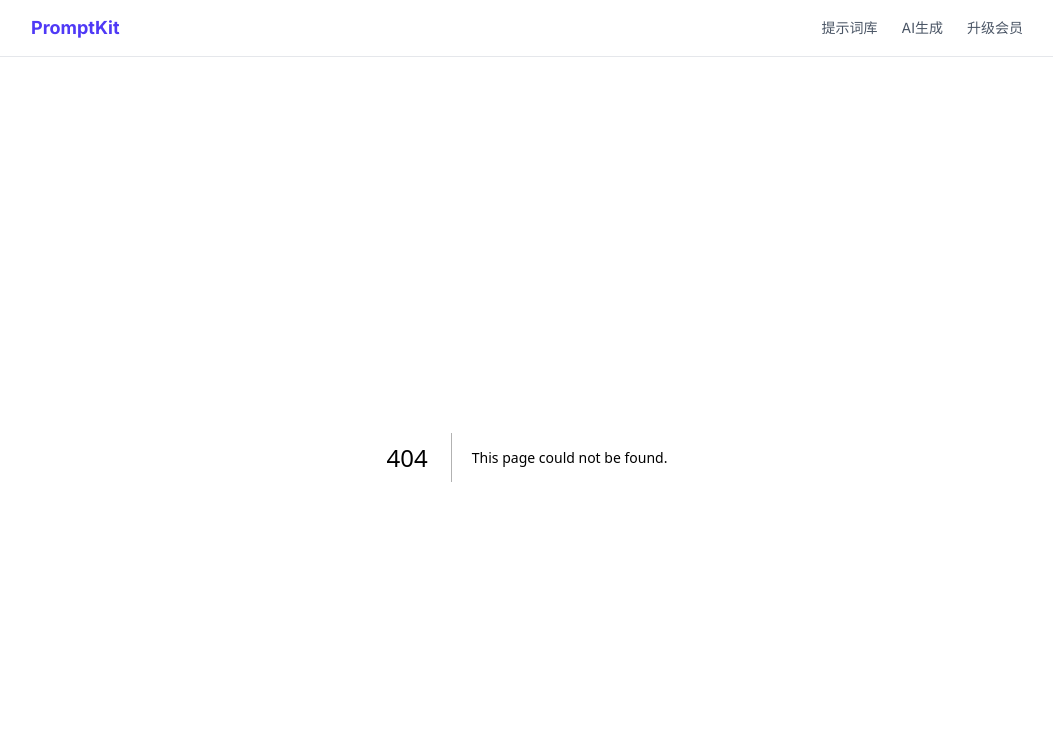
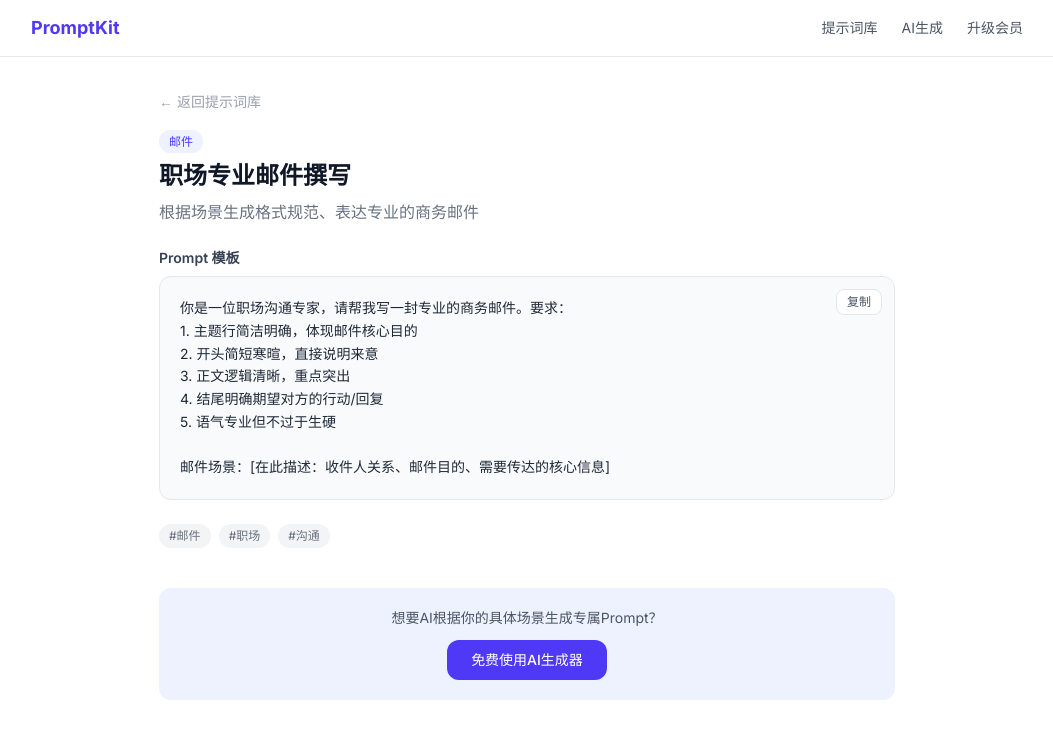
Before and after one commit to zhaomo08/promptkit-zh, a Next.js app: page /prompts/email-professional in a window 1280 px wide. Before the commit this address had no page. Shown: the top 738 px of the page, without its empty margins (113-1166 px from the left). Built offline with nearby package versions, Linux system fonts and the light colour scheme.

Commit message:
feat: add SSG prompt detail pages with copy button

```diff
--- /dev/null
+++ b/app/prompts/[slug]/page.tsx
@@ -0,0 +1,71 @@
+import { getAllPrompts, getPromptBySlug } from '@/lib/prompts'
+import { notFound } from 'next/navigation'
+import type { Metadata } from 'next'
+import CopyButton from '@/components/CopyButton'
+import Link from 'next/link'
+
+interface Props {
+  params: Promise<{ slug: string }>
+}
+
+export async function generateStaticParams() {
+  return getAllPrompts().map(p => ({ slug: p.slug }))
+}
+
+export async function generateMetadata({ params }: Props): Promise<Metadata> {
+  const { slug } = await params
+  const prompt = getPromptBySlug(slug)
+  if (!prompt) return {}
+  return {
+    title: `${prompt.title} Prompt模板 - PromptKit`,
+    description: `${prompt.description}。适用于${prompt.category}场景，可直接复制使用的AI提示词。`,
+  }
+}
+
+export default async function PromptDetailPage({ params }: Props) {
+  const { slug } = await params
+  const prompt = getPromptBySlug(slug)
+  if (!prompt) notFound()
+
+  return (
+    <main className="max-w-3xl mx-auto px-4 py-8">
+      <Link href="/prompts" className="text-sm text-gray-400 hover:text-indigo-600 mb-4 inline-block">
+        ← 返回提示词库
+      </Link>
+
+      <div className="mb-2">
+        <span className="text-xs bg-indigo-50 text-indigo-600 px-2.5 py-1 rounded-full">
+          {prompt.category}
+        </span>
+      </div>
+      <h1 className="text-2xl font-bold text-gray-900 mt-2 mb-2">{prompt.title}</h1>
+      <p className="text-gray-500 mb-6">{prompt.description}</p>
+
+      <h2 className="font-semibold text-gray-700 mb-2 text-sm">Prompt 模板</h2>
+      <div className="bg-gray-50 border border-gray-200 rounded-xl p-5 mb-6 relative">
+        <pre className="text-sm text-gray-800 whitespace-pre-wrap font-sans leading-relaxed">
+          {prompt.prompt}
+        </pre>
+        <CopyButton text={prompt.prompt} />
+      </div>
+
+      <div className="flex gap-2 flex-wrap mb-10">
+        {prompt.tags.map(tag => (
+          <span key={tag} className="text-xs bg-gray-100 text-gray-500 px-2.5 py-1 rounded-full">
+            #{tag}
+          </span>
+        ))}
+      </div>
+
+      <div className="bg-indigo-50 rounded-xl p-5 text-center">
+        <p className="text-sm text-gray-600 mb-3">想要AI根据你的具体场景生成专属Prompt？</p>
+        <Link
+          href="/generate"
+          className="inline-block bg-indigo-600 text-white px-6 py-2.5 rounded-xl text-sm font-medium hover:bg-indigo-700 transition-colors"
+        >
+          免费使用AI生成器
+        </Link>
+      </div>
+    </main>
+  )
+}
```
